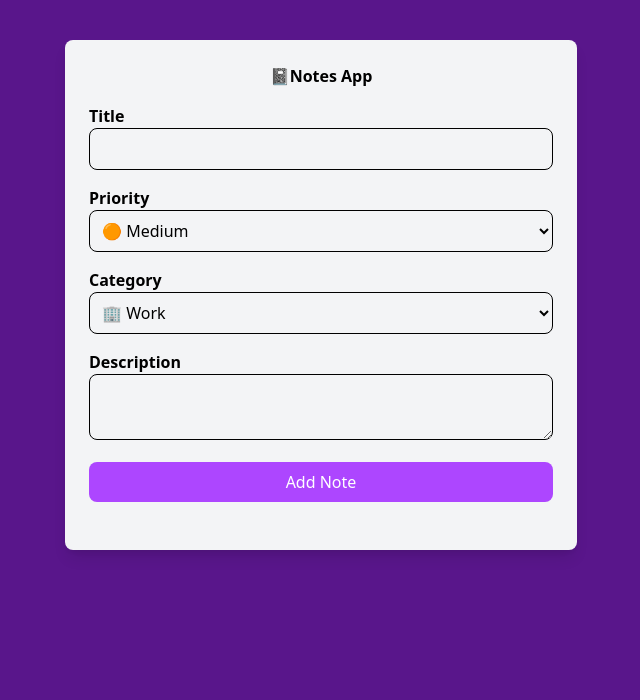
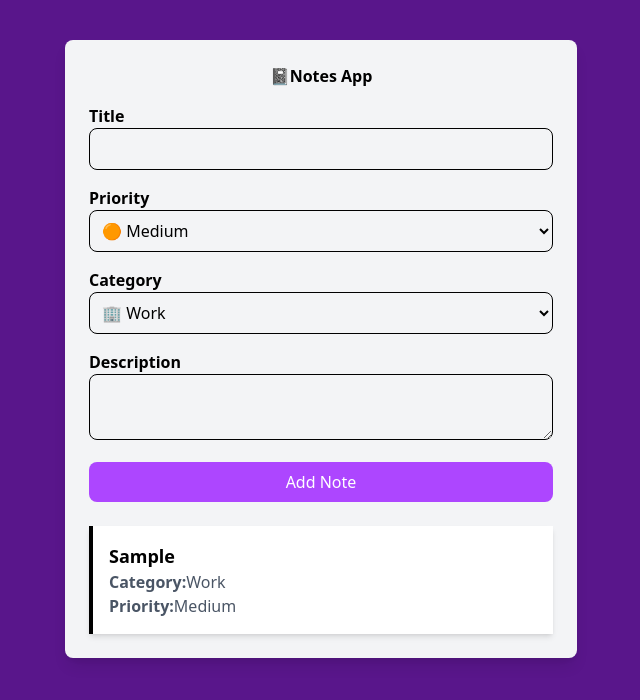
Before and after one commit to mrsantacruz86/notes-app, a React (Vite) app: page / in a window 1280 px wide. Both pictures are taken after typing "Sample", "Sample" into the empty fields and a click on the button "Add Note". Shown: the top 700 px of the page, without its empty margins (319-959 px from the left). Built offline with nearby package versions, Linux system fonts and the light colour scheme.

Commit message:
Added the notes list component

```diff
--- a/src/App.jsx
+++ b/src/App.jsx
@@ -1,11 +1,13 @@
 import { useState } from 'react';
 import NoteForm from './components/NoteForm';
+import NoteList from './components/NoteList';
 const App = () => {
   const [notes, setNotes] = useState([]);
   return (
     <div className="max-w-lg mx-auto mt-10 p-6 bg-gray-100 rounded-lg shadow-lg">
       <h2 className="text font-bold mb-4 text-center">📓Notes App</h2>
       <NoteForm notes={notes} setNotes={setNotes} />
+      <NoteList notes={notes} />
     </div>
   );
 };
--- /dev/null
+++ b/src/components/NoteList.jsx
@@ -0,0 +1,27 @@
+const NoteList = ({ notes }) => {
+  if (notes.length === 0) {
+    return <p className="text-center text-gray-500">No notes yet</p>;
+  }
+  return (
+    <div className="space-y-4">
+      {notes.map((note) => (
+        <div
+          key={note.id}
+          className="p-4 bg-white rouded-lg shadow-md border-l-4"
+        >
+          <h3 className="text-lg font-bold">{note.title}</h3>
+          <p className="tex-sm text-gray-600">
+            <strong>Category:</strong>
+            {note.category}
+          </p>
+          <p className="tex-sm text-gray-600">
+            <strong>Priority:</strong>
+            {note.priority}
+          </p>
+        </div>
+      ))}
+    </div>
+  );
+};
+
+export default NoteList;
```
